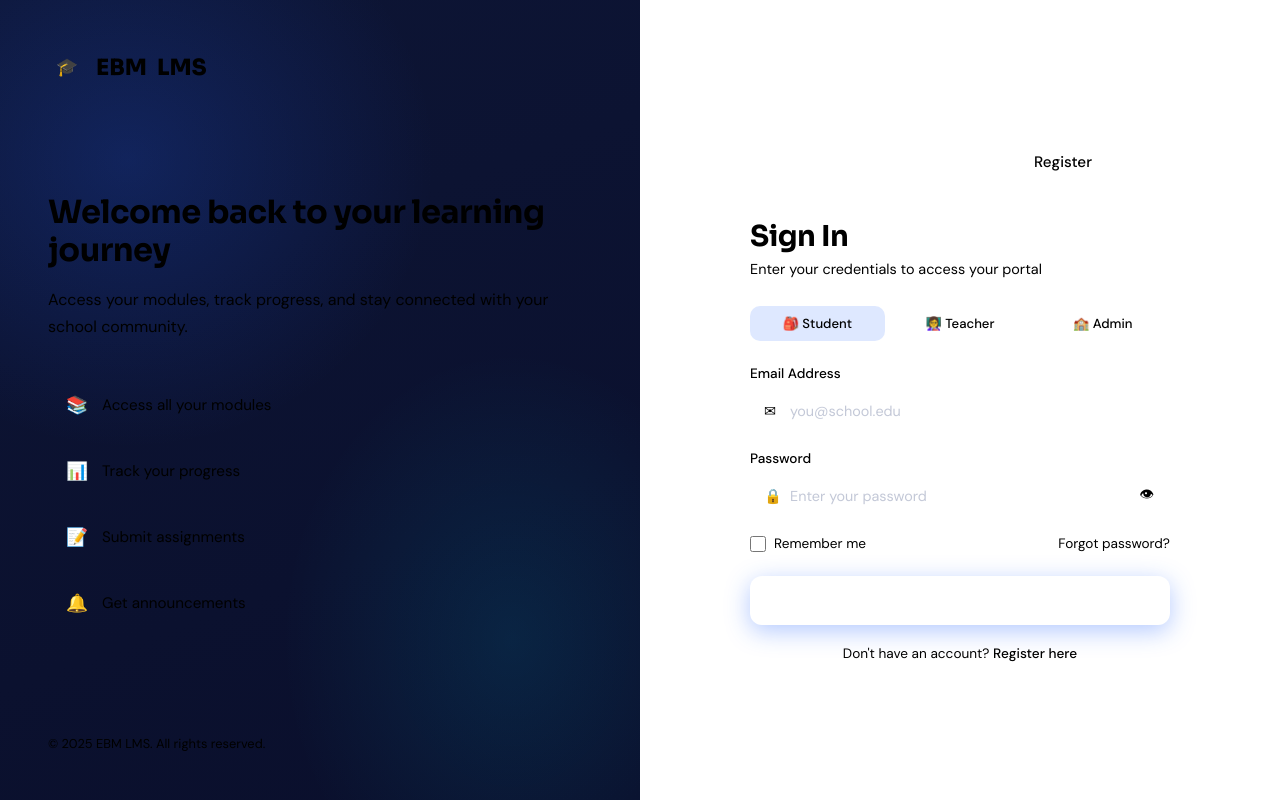
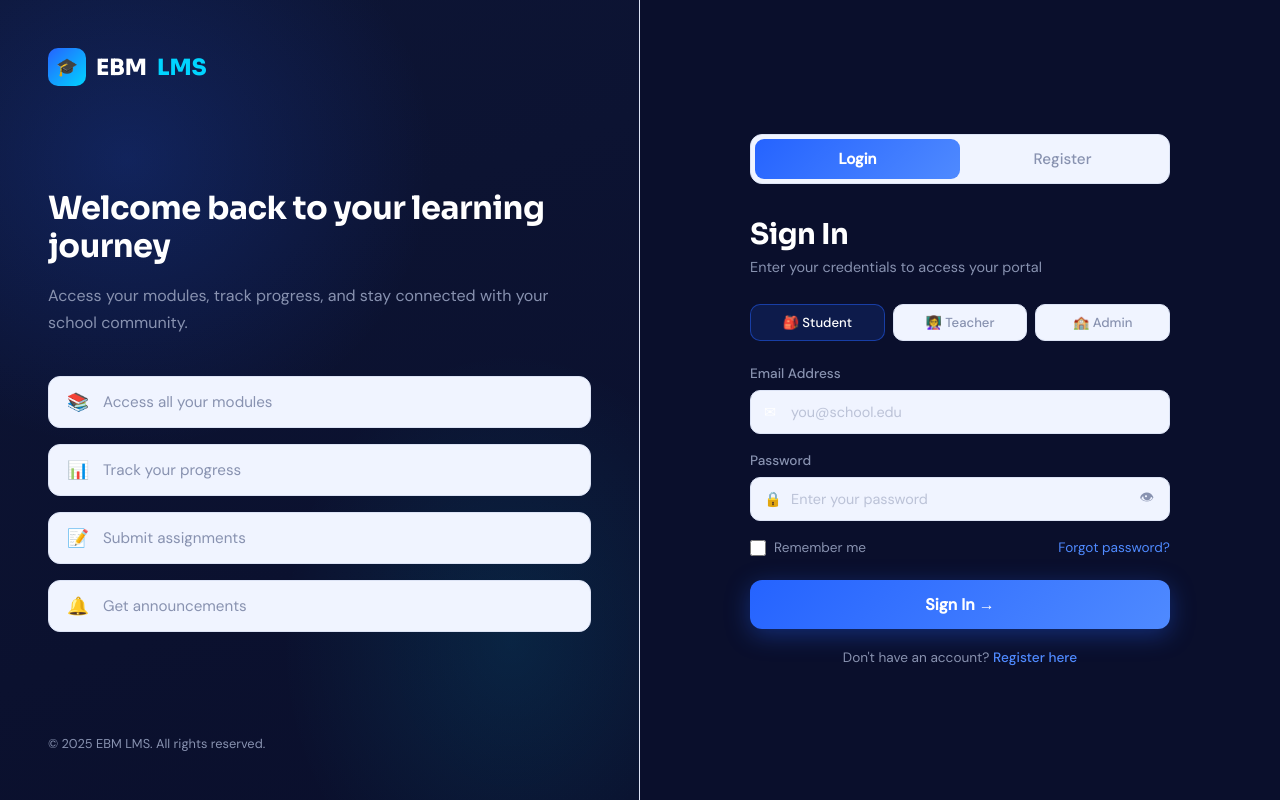
Before and after one commit to PoH6666/ebm-lms, a PHP site: page /login.html in a window 1280 px wide. Run offline with PHP 8.4, Linux system fonts and the light colour scheme.

Commit message:
Refactor login page styles for improved design

```diff
--- a/CSS/login.css
+++ b/CSS/login.css
@@ -6,16 +6,15 @@
 *, *::before, *::after { margin: 0; padding: 0; box-sizing: border-box; }
 
 :root {
-
-    navy: #8b5d7a;        /* Deep muted mauve for headers/backgrounds */
-    navy-mid: #a67894;    /* Softer mauve for contrast */
-    blue: #f7a8b8;        /* Pastel pink as primary */
-    blue-bright: #fbb6ce; /* Brighter pastel pink for hover/active */
-    cyan: #ffd1dc;        /* Very light pink accent */
-    white: #fff0f5;       /* Lavender blush for backgrounds */
-    gray: #7d6d73;        /* Neutral gray-brown for text */
-   card-bg: #ffe4ec;     /* Soft pink background for cards/panels */
-    border: #f3cfd3;      /* Light pastel border for subtle separation */
+    --navy: #0a0f2c;        /* Deep navy for headers/backgrounds */
+    --navy-mid: #111836;    /* Slightly lighter navy for contrast */
+    --blue: #2563ff;        /* Primary light blue for buttons/links */
+    --blue-bright: #4f8aff; /* Brighter blue for hover/active states */
+    --cyan: #00d4ff;        /* Accent cyan for highlights */
+    --white: #ffffff;       /* Pure white for main backgrounds */
+    --gray: #8892b0;        /* Neutral gray for text and secondary elements */
+    --card-bg: #f0f4ff;     /* Soft white-blue for cards/panels */
+    --border: #dce3f5;      /* Light border for subtle separation */
 }
 
 body {
```
